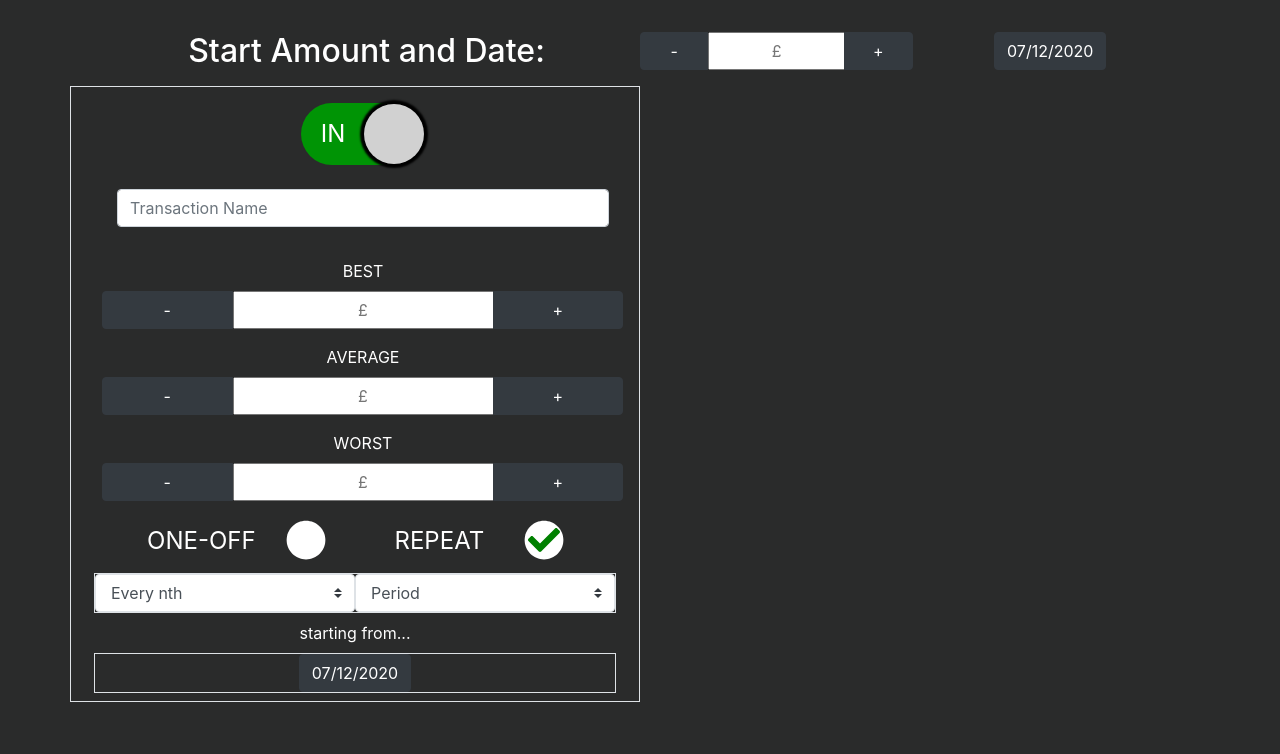
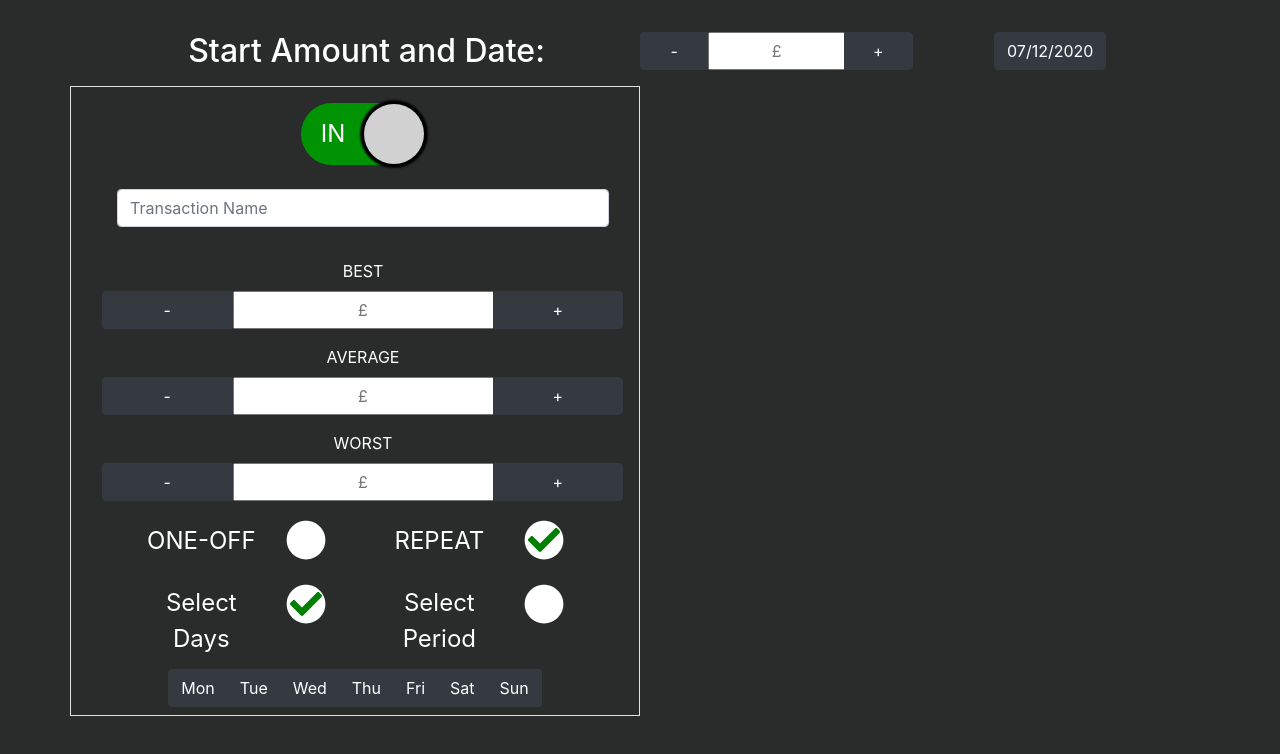
Before and after one commit to rorypearson26/cash-flow-forecaster, a React (Create React App) app in the folder front-end/: page / in a window 1280 px wide. Shown: the top 754 px of the page. Built offline with nearby package versions, Linux system fonts and the light colour scheme.

Commit message:
all form components in place, need to raise state

```diff
--- a/front-end/src/components/CustomCheck.jsx
+++ b/front-end/src/components/CustomCheck.jsx
@@ -35,6 +35,7 @@ class CustomCheck extends Component {
     const generalStyle = this.getGeneralStyle();
     const { ...checkStyle } = this.getCheckStyle(status, generalStyle);
     const { ...fontStyle } = this.getFontStyle(generalStyle);
+    console.log(label + ":  " + status);
     return (
       <div className="col-12">
         <div className="row">
--- a/front-end/src/components/CustomDatePicker.jsx
+++ b/front-end/src/components/CustomDatePicker.jsx
@@ -27,6 +27,7 @@ class CustomDatePicker extends Component {
     );
 
     return (
+      <div className="col-12">
         <DatePicker
           value={startDate}
           selected={startDate}
@@ -34,6 +35,7 @@ class CustomDatePicker extends Component {
           customInput={<CustomDateButton />}
           onChange={(date) => this.setStartDate(date)}
         />
+      </div>
     );
   }
 }
--- a/front-end/src/components/RepeatInput.jsx
+++ b/front-end/src/components/RepeatInput.jsx
@@ -1,32 +1,64 @@
 import React, { Component } from "react";
 import CustomDatePicker from "./CustomDatePicker";
+import CustomCheck from "./CustomCheck";
+import DaysOfWeek from "./DaysOfWeek";
 
 class RepeatInput extends Component {
-  state = {};
   render() {
+    const { status, onClick } = this.props;
     return (
+      <div>
         <div className="col-12">
-        <div className="row border ">
-          <select className="custom-select border col-md-6 ">
+          <div className="row m-2">
+            <div className="col-6 align-self-center">
+              <CustomCheck
+                key={`repeatOnDays${!status}`}
+                label="Select Days"
+                status={status}
+                onClick={() => onClick()}
+              />
+            </div>
+            <div className="col-6 align-self-center">
+              <CustomCheck
+                key={`repeatOnDays${status}`}
+                label="Select Period"
+                status={!status}
+                onClick={() => onClick()}
+              />
+            </div>
+          </div>
+        </div>
+        {status ? (
+          <DaysOfWeek />
+        ) : (
+          <div className="col-12">
+            <div className="row ">
+              <div className="col-6">
+                <select className="custom-select ">
                   <option hidden>Every nth</option>
                   <option value="1">1</option>
                   <option value="2">2</option>
                   <option value="4">4</option>
                   <option value="6">6</option>
                 </select>
-          <select className="custom-select border col-md-6 ">
+              </div>
+              <div className="col-6">
+                <select className="custom-select  ">
                   <option hidden>Period</option>
                   <option value="W">Week</option>
                   <option value="M">Month</option>
                   <option value="Y">Year</option>
                 </select>
               </div>
+            </div>
             <p className="text-center m-2">starting from...</p>
-        <div className="row border">
+            <div className="row">
               <div className="col-12">
                 <CustomDatePicker />
               </div>
             </div>
+          </div>
+        )}
       </div>
     );
   }
--- a/front-end/src/components/TransactionForm.jsx
+++ b/front-end/src/components/TransactionForm.jsx
@@ -5,9 +5,10 @@ import TransactionName from "./TransactionName";
 import TransactionSlider from "./TransactionSlider";
 import CustomCheck from "./CustomCheck";
 import RepeatInput from "./RepeatInput";
+import CustomDatePicker from "./CustomDatePicker";
 
 class TransactionForm extends Component {
-  state = { repeat: true };
+  state = { repeat: true, repeatOnDays: true };
 
   typeClicked = () => {
     let { repeat } = this.state;
@@ -15,8 +16,15 @@ class TransactionForm extends Component {
     this.setState({ repeat });
   };
 
+  repeatTypeClicked = () => {
+    let { repeatOnDays } = this.state;
+    repeatOnDays = repeatOnDays ? false : true;
+    console.log("HERE");
+    this.setState({ repeatOnDays });
+  };
+
   render() {
-    const { repeat } = this.state;
+    const { repeat, repeatOnDays } = this.state;
     return (
       <div className="row m-2 noselect" align="center">
         <div className="col-12 m-2">
@@ -54,7 +62,11 @@ class TransactionForm extends Component {
             </div>
           </div>
         </div>
-        {repeat ? <RepeatInput /> : <DaysOfWeek />}
+        {repeat ? (
+          <RepeatInput status={repeatOnDays} onClick={this.repeatTypeClicked} />
+        ) : (
+          <CustomDatePicker />
+        )}
       </div>
     );
   }
```
Lines whose indentation alone changed are shown as unchanged.
